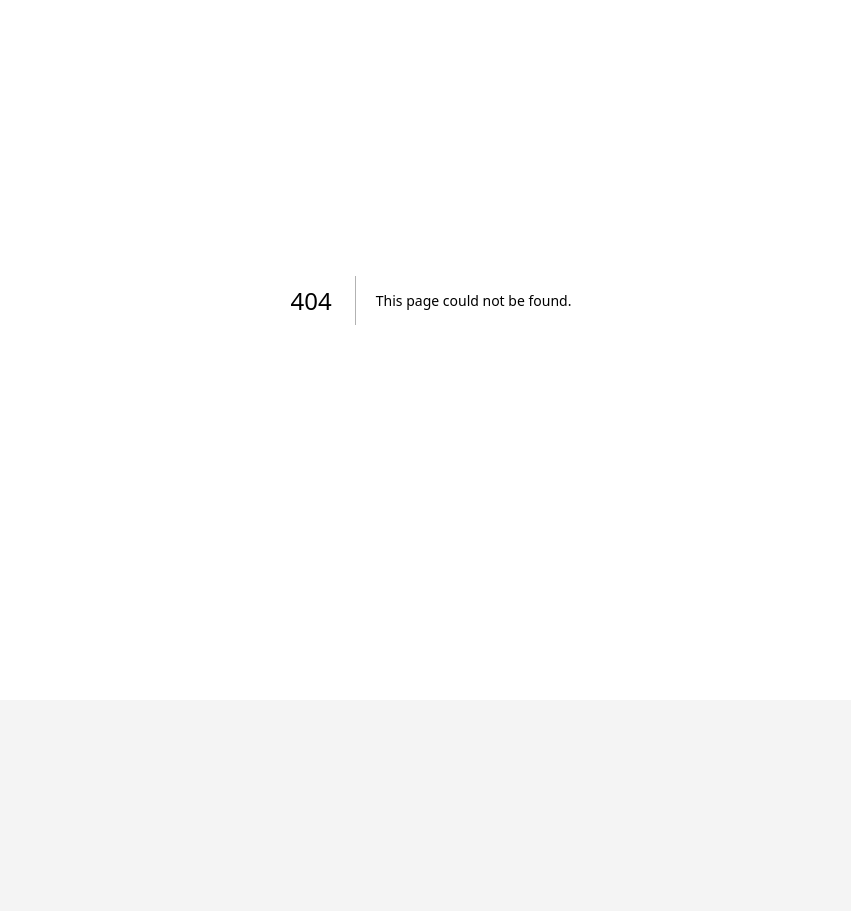
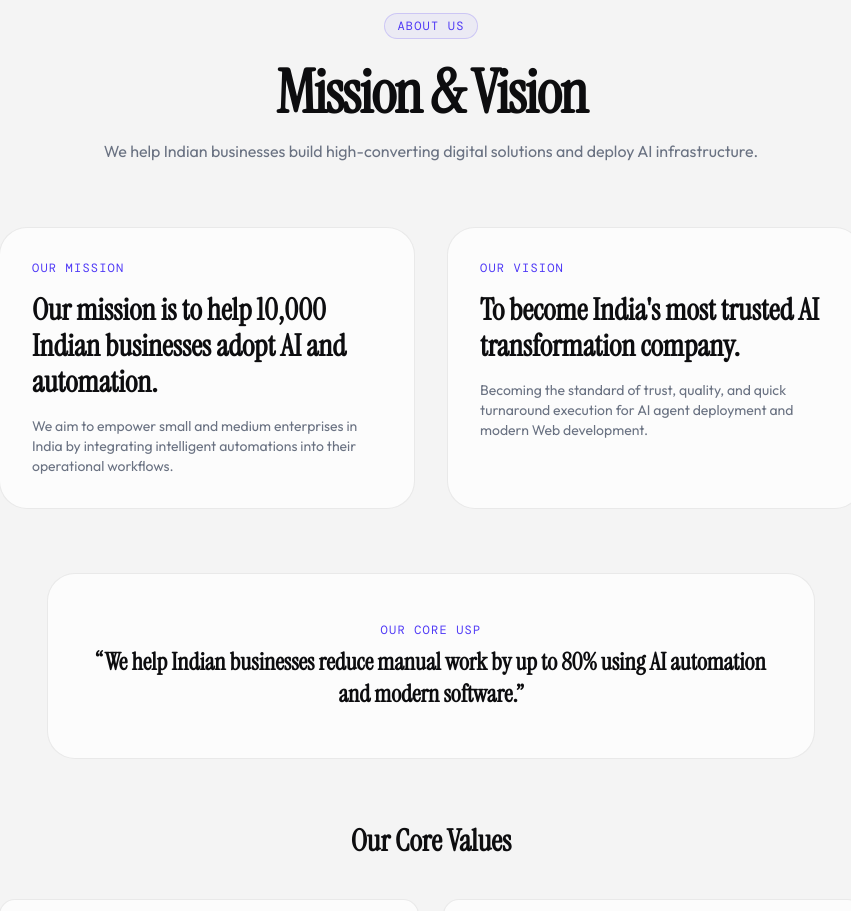
Before and after one commit to JayantOlhyan/Jayant-solutions, a Next.js app: page /about in a window 1280 px wide. Before the commit this address had no page. Shown: the part 100-1011 px from the top of the page, without its empty margins (209-1060 px from the left). Before the commit the page ends 800 px from the top, so only its background shows below. Built offline with nearby package versions, Linux system fonts and the light colour scheme.

Commit message:
feat(pages): add About page displaying agency mission, vision, and core values

```diff
--- /dev/null
+++ b/src/app/about/page.tsx
@@ -0,0 +1,64 @@
+import React from "react";
+import { coreValues, MISSION, VISION, USP } from "@/data/content";
+import { Check } from "lucide-react";
+
+export default function AboutPage() {
+  return (
+    <section className="py-20 md:py-28 max-w-4xl mx-auto px-4">
+      {/* Header */}
+      <div className="text-center max-w-2xl mx-auto mb-16">
+        <span className="font-mono text-xs tracking-widest uppercase text-primary border border-primary/20 bg-primary/5 px-3 py-1 rounded-full mb-4 inline-block">
+          About Us
+        </span>
+        <h1 className="font-serif text-4xl md:text-6xl font-bold tracking-tight text-text-base mb-4 mt-2">
+          Mission & Vision
+        </h1>
+        <p className="text-sm md:text-base text-text-muted">
+          We help Indian businesses build high-converting digital solutions and deploy AI infrastructure.
+        </p>
+      </div>
+
+      {/* Mission & Vision Cards */}
+      <div className="grid grid-cols-1 md:grid-cols-2 gap-8 mb-16">
+        <div className="glass-card rounded-[28px] border border-border-custom p-8 flex flex-col gap-4">
+          <span className="font-mono text-xs tracking-widest uppercase text-primary">Our Mission</span>
+          <h3 className="font-serif text-2xl md:text-3xl font-bold text-text-base">{MISSION}</h3>
+          <p className="text-sm text-text-muted">
+            We aim to empower small and medium enterprises in India by integrating intelligent automations into their operational workflows.
+          </p>
+        </div>
+
+        <div className="glass-card rounded-[28px] border border-border-custom p-8 flex flex-col gap-4">
+          <span className="font-mono text-xs tracking-widest uppercase text-primary">Our Vision</span>
+          <h3 className="font-serif text-2xl md:text-3xl font-bold text-text-base">{VISION}</h3>
+          <p className="text-sm text-text-muted">
+            Becoming the standard of trust, quality, and quick turnaround execution for AI agent deployment and modern Web development.
+          </p>
+        </div>
+      </div>
+
+      {/* Core USP */}
+      <div className="glass-card rounded-[28px] border border-border-custom p-8 md:p-12 mb-16 text-center max-w-3xl mx-auto">
+        <span className="font-mono text-xs tracking-widest uppercase text-primary mb-2 block">Our Core USP</span>
+        <p className="font-serif text-xl md:text-2xl font-semibold text-text-base">
+          &ldquo;{USP}&rdquo;
+        </p>
+      </div>
+
+      {/* Core Values Section */}
+      <div className="mb-16">
+        <h2 className="font-serif text-3xl font-bold text-text-base text-center mb-10">Our Core Values</h2>
+        <div className="grid grid-cols-1 sm:grid-cols-2 gap-6">
+          {coreValues.map((val) => (
+            <div key={val.name} className="glass-card rounded-2xl border border-border-custom p-6 flex flex-col gap-2">
+              <h4 className="font-bold text-text-base flex items-center gap-2">
+                <Check className="size-4 text-primary" /> {val.name}
+              </h4>
+              <p className="text-xs md:text-sm text-text-muted">{val.desc}</p>
+            </div>
+          ))}
+        </div>
+      </div>
+    </section>
+  );
+}
```
